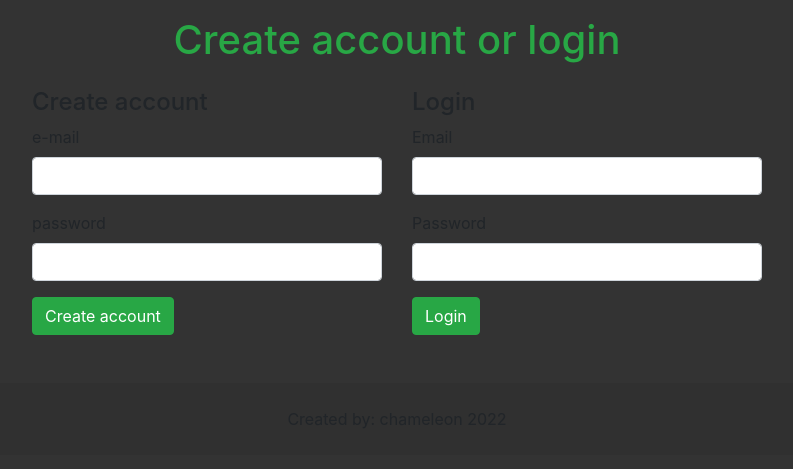
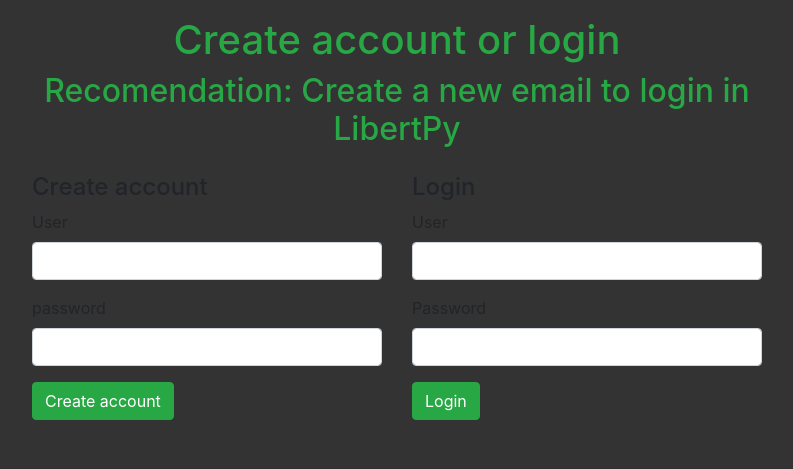
Before and after one commit to charlesdev771/LibertPy, a Django app: page /login/ in a window 1280 px wide. Shown: the part 56-525 px from the top of the page, without its empty margins (243-1036 px from the left). Run offline with Django 4.2, Linux system fonts and the light colour scheme; some libraries are stand-ins or nearby versions.

Commit message:
Add autentication

```diff
--- a/core/templates/pages/login.html
+++ b/core/templates/pages/login.html
@@ -53,6 +53,8 @@
 
                         <div class="col-lg-8 mt-3">
                             <h1 class="text-success text-center">Create account or login</h1>
+                            <h2 class="text-success text-center">Recomendation: Create a new email to login in  LibertPy</h2>
+
 
                             <div class="row">
 
@@ -60,10 +62,11 @@
 
                                 <h4>Create account</h4>
 
-                                <form class="form-cadastro" action="" method="POST">
+                                <form class="form-cadastro" action="{% url 'create_user' %}" method="POST">
+                                    {% csrf_token %}
                                     <div class="form-group">
-                                        <label>e-mail</label>
-                                        <input type="email" class="form-control" name="email">
+                                        <label>User</label>
+                                        <input type="user" class="form-control" name="user">
                                     </div>
                                     <div class="form-group">
                                         <label>password</label>
@@ -76,10 +79,12 @@
 
                       <div class="col-lg mt-3">
                         <h4>Login</h4>
-                        <form class="form-login" action="/login/login" method="POST">
+                        <form class="form-login" action="{% url 'login_user' %}" method="POST">
+                            {% csrf_token %}
+
                           <div class="form-group">
-                            <label>Email</label>
-                            <input type="email" class="form-control" name="email">
+                            <label>User</label>
+                            <input type="text" class="form-control" name="user">
                           </div>
                           <div class="form-group">
                             <label>Password</label>
--- a/core/urls.py
+++ b/core/urls.py
@@ -2,7 +2,7 @@
 from django.urls import path, include
 
 from .views import home, topics_view, update_render, delete_render, login_render
-from .views import save_data, update_topic, delete_topic
+from .views import save_data, update_topic, delete_topic, create_user, login_user, logout_user
 
 urlpatterns = [
 
@@ -11,7 +11,11 @@
     path('topics_view/', topics_view, name='topics_view'),
     path("update_render/<int:p_key>/", update_render, name='update_render'),
     path("delete_render/<int:p_key>/", delete_render, name='delete_render'),
+    path('logout_user/',  logout_user, name="logout_user"),
 
+
+    path("create_user/", create_user, name="create_user"),
+    path("login_user/", login_user, name="login_user"),
     path("save_data/", save_data, name='save_data'),
     path('update/<int:p_key>/', update_topic, name='update_topic'),
     path("delete_topic/<int:p_key>/", delete_topic, name='delete_topic'),
--- a/core/views.py
+++ b/core/views.py
@@ -1,6 +1,10 @@
 from logging import exception
 from django.shortcuts import render, redirect
 from django.http import HttpResponse
+from django.contrib.auth.models import User
+from django.contrib.auth import authenticate, logout
+from django.contrib.auth import login as login_django
+from django.contrib.auth.decorators import login_required
 
 from random import randint
 from time import sleep
@@ -18,13 +22,56 @@
 
         return HttpResponse("Error to process the page of login. Error: {}".format(error))
 
+def create_user(request):
+    try:
+        if request.method == 'POST':
+
+            unique_id = randint(0,777)
+            username = request.POST.get('user')
+            password = request.POST.get('password')
+            user = User.objects.filter(username=username).first()
+            if user:
+                return HttpResponse("Tjis user exist in us db")
+
+            user = User.objects.create_user(username=username, password=password)
+            user.save()
+            return HttpResponse("Created user")
+
+
+    except Exception as error:
+        print(error)
+
+def login_user(request):
+
+    try:
+        username = request.POST.get('user')
+        password = request.POST.get('password')
+
+        user = authenticate(username=username, password=password)
+
+        if user:
+            login_django(request, user)
+            return HttpResponse('OK')
+        else:
+            return HttpResponse('NO')
+
+    except Exception as error:
+        print(error)
+
+def logout_user(request):
+    logout(request)
+    return HttpResponse("Logout")
+
+@login_required
 def home(request):
 
     try:
+        #if request.user.is_authenticated:
 
         topics = Topics.objects.all()
         return render(request, 'pages/index.html', {"topics":topics})
-
+        #else:
+        return HttpResponse('Precisa')
     except Exception as error:
 
         return HttpResponse(error)
```
Also changed, not shown: core/templates/pages/index.html (+12 -0 lines), db.sqlite3.
